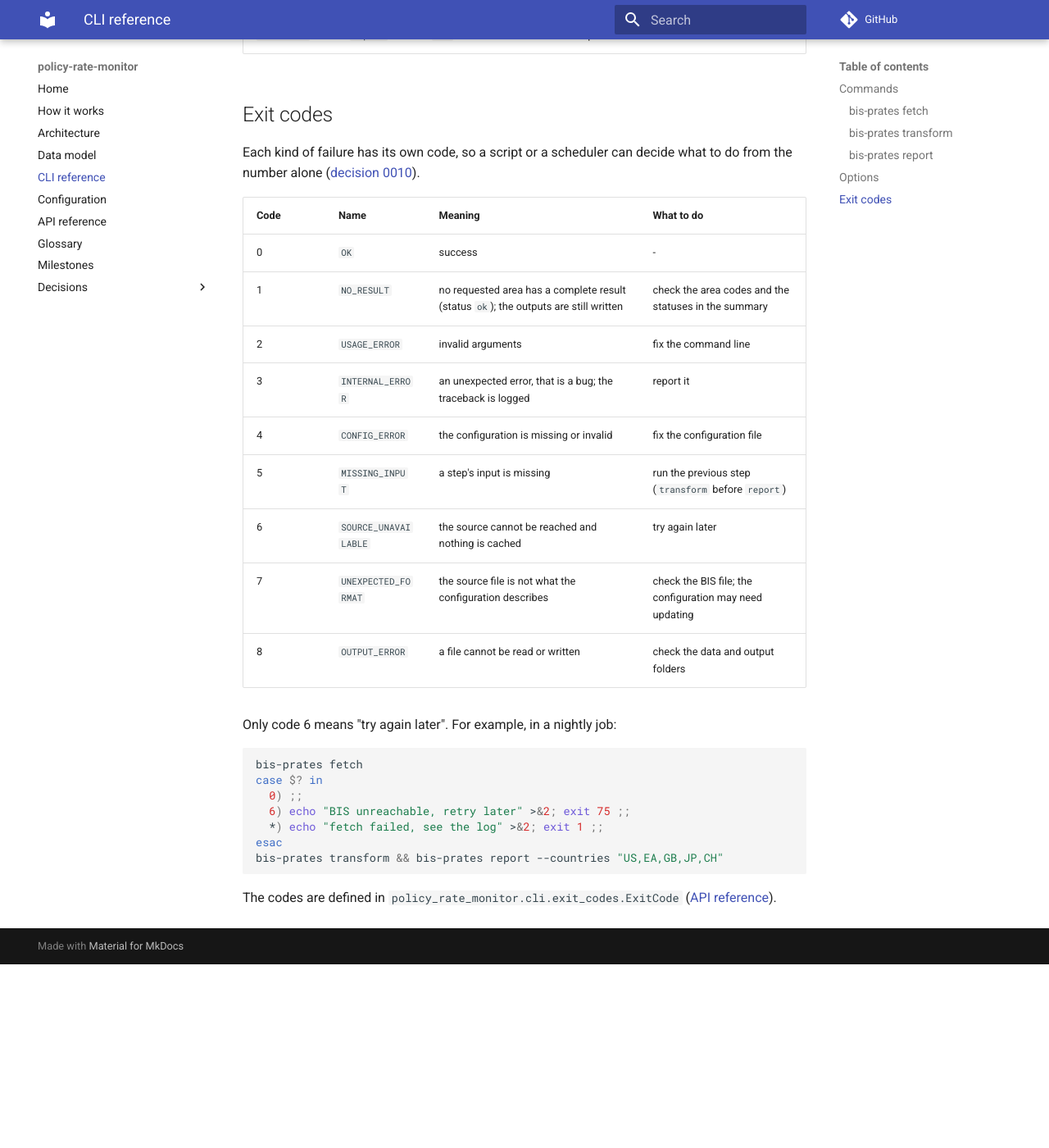
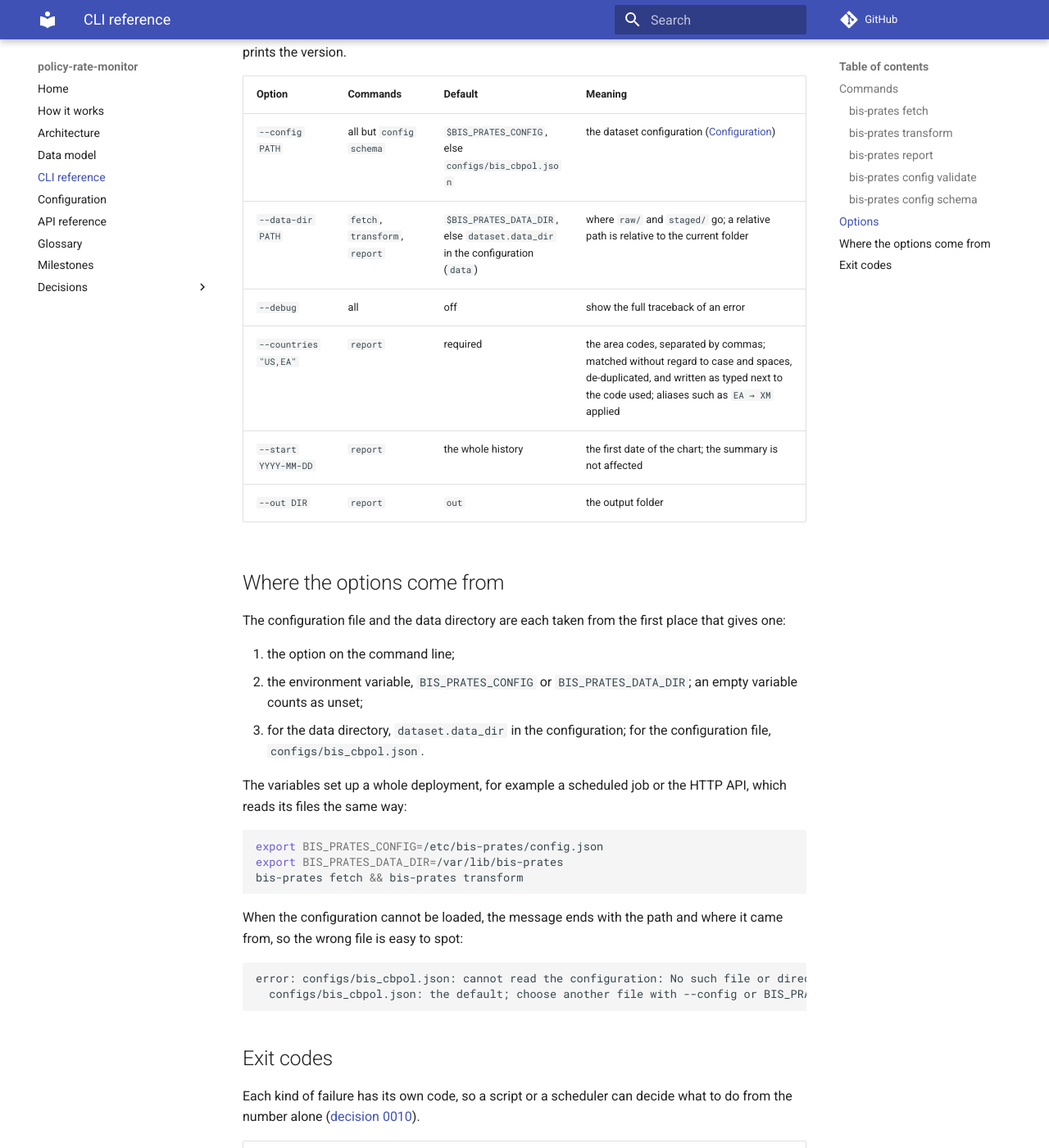
Before and after one commit to andrea-dm/policy-rate-monitor, an MkDocs documentation site: the page built from docs/cli.md, in a window 1280 px wide and 1400 px high, scrolled down 1782 px. Shown: the whole window at 82% size. Built offline with MkDocs 1.6.1 and Material for MkDocs 9.7.7, drawn with Linux system fonts in a browser that asks for light colours; comment, search, counter and statistics services are not loaded; before the commit the page ends 2958 px from its top, so only the background shows below that; some of the changed text lies outside the part shown.

Commit message:
docs: describe the config commands and where the options come from

````diff
--- a/docs/cli.md
+++ b/docs/cli.md
@@ -1,8 +1,8 @@
 # CLI reference
 
-`bis-prates` has three commands, run in this order. Each one writes files the next one reads, so a
-step can be rerun on its own. `python -m policy_rate_monitor.cli` works the same way, without the
-script on the `PATH`.
+`bis-prates` has three pipeline commands, run in this order. Each one writes files the next one
+reads, so a step can be rerun on its own. Two more commands check the configuration and print its
+format. `python -m policy_rate_monitor.cli` works the same way, without the script on the `PATH`.
 
 ```bash
 bis-prates fetch
@@ -51,18 +51,68 @@ warning listing every code the data has, with its name:
 warning: no series for UK. Available codes: AR (Argentina), AT (Austria), … ; EA stands for XM.
 ```
 
+### `bis-prates config validate`
+
+Loads the configuration the other commands would load, found the same way (see
+[Where the options come from](#where-the-options-come-from)), and prints its path and where the
+path came from:
+
+```text
+configs/bis_cbpol.json: valid (the default)
+```
+
+A missing or invalid configuration gives the same message as the other commands, and exit code 4.
+
+### `bis-prates config schema`
+
+Prints the JSON Schema of the configuration ([Configuration](configuration.md)). It needs no
+configuration file. After a change to the configuration models, regenerate the committed schema
+with it:
+
+```bash
+uv run bis-prates config schema > configs/config.schema.json
+```
+
 ## Options
 
-Options go after the command (`bis-prates report --out results`).
+Options go after the command (`bis-prates report --out results`). `bis-prates --version` prints the
+version.
 
 | Option | Commands | Default | Meaning |
 |---|---|---|---|
-| `--config PATH` | all | `configs/bis_cbpol.json` | the dataset configuration ([Configuration](configuration.md)) |
-| `--data-dir PATH` | all | `dataset.data_dir` in the configuration (`data`) | where `raw/` and `staged/` go; a relative path is relative to the current folder |
+| `--config PATH` | all but `config schema` | `$BIS_PRATES_CONFIG`, else `configs/bis_cbpol.json` | the dataset configuration ([Configuration](configuration.md)) |
+| `--data-dir PATH` | `fetch`, `transform`, `report` | `$BIS_PRATES_DATA_DIR`, else `dataset.data_dir` in the configuration (`data`) | where `raw/` and `staged/` go; a relative path is relative to the current folder |
 | `--debug` | all | off | show the full traceback of an error |
 | `--countries "US,EA"` | `report` | required | the area codes, separated by commas; matched without regard to case and spaces, de-duplicated, and written as typed next to the code used; aliases such as `EA → XM` applied |
 | `--start YYYY-MM-DD` | `report` | the whole history | the first date of the chart; the summary is not affected |
 | `--out DIR` | `report` | `out` | the output folder |
+
+## Where the options come from
+
+The configuration file and the data directory are each taken from the first place that gives one:
+
+1. the option on the command line;
+2. the environment variable, `BIS_PRATES_CONFIG` or `BIS_PRATES_DATA_DIR`; an empty variable
+   counts as unset;
+3. for the data directory, `dataset.data_dir` in the configuration; for the configuration file,
+   `configs/bis_cbpol.json`.
+
+The variables set up a whole deployment, for example a scheduled job or the HTTP API, which reads
+its files the same way:
+
+```bash
+export BIS_PRATES_CONFIG=/etc/bis-prates/config.json
+export BIS_PRATES_DATA_DIR=/var/lib/bis-prates
+bis-prates fetch && bis-prates transform
+```
+
+When the configuration cannot be loaded, the message ends with the path and where it came from, so
+the wrong file is easy to spot:
+
+```text
+error: configs/bis_cbpol.json: cannot read the configuration: No such file or directory
+  configs/bis_cbpol.json: the default; choose another file with --config or BIS_PRATES_CONFIG
+```
 
 ## Exit codes
 
````
Also changed, not shown: CHANGELOG.md (+7 -0 lines), README.md (+8 -4 lines), docs/adr/0010-cli-and-exit-codes.md (+16 -2 lines), docs/architecture.md (+4 -0 lines), docs/configuration.md (+6 -3 lines), docs/reference.md (+2 -0 lines).
